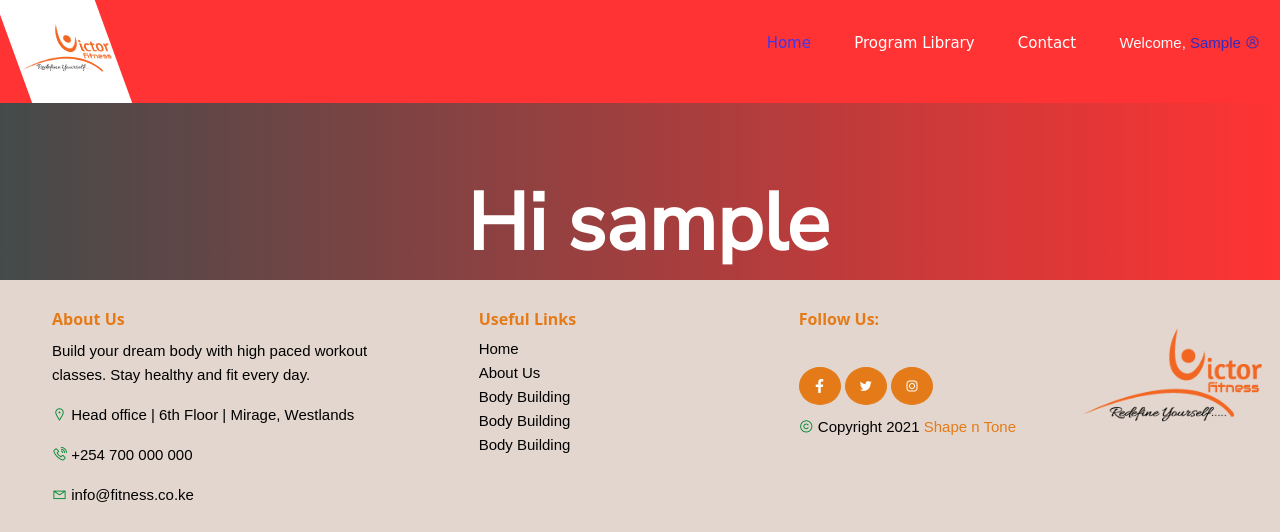
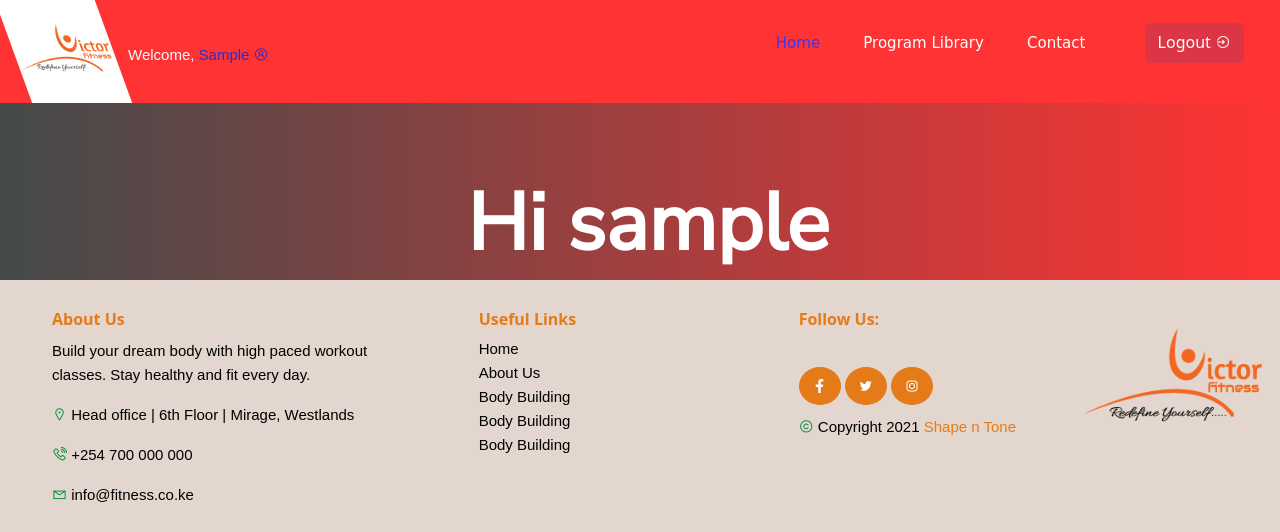
Before and after one commit to KobbyTechnologies/VictorFitness, a Django app: page /customer in a window 1280 px wide. Shown: the top 532 px of the page. Run offline with Django 4.2, Linux system fonts and the light colour scheme; the visitor is signed in with stand-in values (Sample User, id 1); parts of the project's set-up code (start-up, migrations or seed data) failed here and were passed over; some libraries are stand-ins or nearby versions; some web fonts are replaced.

Commit message:
create logout route

```diff
--- a/authentication/views.py
+++ b/authentication/views.py
@@ -104,7 +104,7 @@ def login_request(request):
 def logout_request(request):
     logout(request)
     messages.success(request, "You have successfully logged out.")
-    return redirect('login')
+    return redirect('landing')
 
 def activate_user(request, uidb64, token):
 
--- a/landing/templates/navbar.html
+++ b/landing/templates/navbar.html
@@ -4,22 +4,30 @@
             <img src="../../../static/img/Logo/3.png" width="100" height="auto" alt=""
                 class="d-inline-block align-text-top">
         </a>
+        {% if request.user.is_authenticated %}
+        <li class=""><a class="nav-link text-light" href="#"> Welcome, <span class="br"
+                    style="text-transform: capitalize;">{{request.user}} <i class="las la-user-circle"></i></span></a>
+        </li>
         <button class="navbar-toggler" type="button" data-bs-toggle="collapse" data-bs-target="#main_nav">
             <span class="navbar-toggler-icon"></span>
         </button>
-        {% if request.user.is_authenticated %}
+
         <div class="collapse navbar-collapse" id="main_nav">
             <ul class="navbar-nav ms-auto">
                 <li class="nav-item"><a class="nav-link active" href="{% url 'landing' %}"> Home</a></li>
                 <li class="nav-item"><a class="nav-link" href="{% url 'programs' %}"> Program Library</a></li>
                 <li class="nav-item"><a class="nav-link" href="#"> Contact</a></li>
-                <li class=""><a class="nav-link text-light" href="#"> Welcome, <span class="br"
-                            style="text-transform: capitalize;">{{request.user}} <i
-                                class="las la-user-circle"></i></span></a>
-                </li>
+
+                <form class="d-flex">
+                    <a href="{% url 'logout' %}" class="btn btn-danger mx-4" type="button">Logout <i
+                            class="las la-sign-in-alt"></i></a>
+                </form>
             </ul>
         </div>
         {% else %}
+        <button class="navbar-toggler" type="button" data-bs-toggle="collapse" data-bs-target="#main_nav">
+            <span class="navbar-toggler-icon"></span>
+        </button>
         <div class="collapse navbar-collapse" id="main_nav">
             <ul class="navbar-nav ms-auto">
                 <li class="nav-item"><a class="nav-link active" href="{% url 'landing' %}"> Home</a></li>
```
